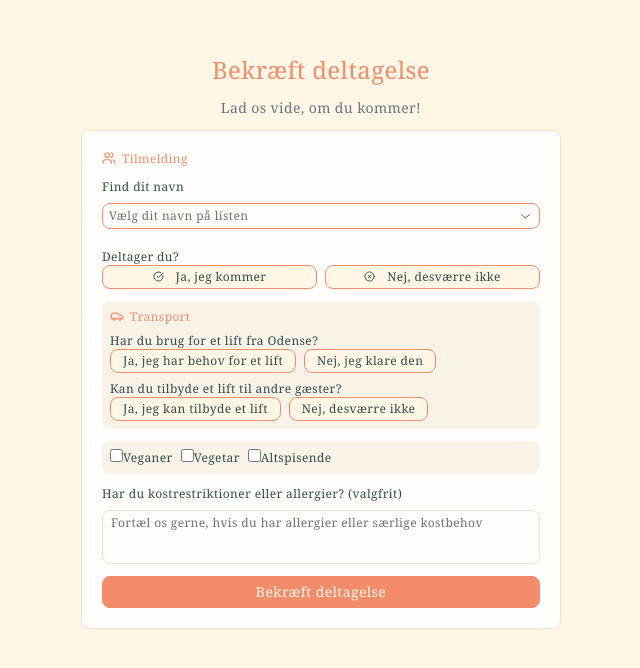
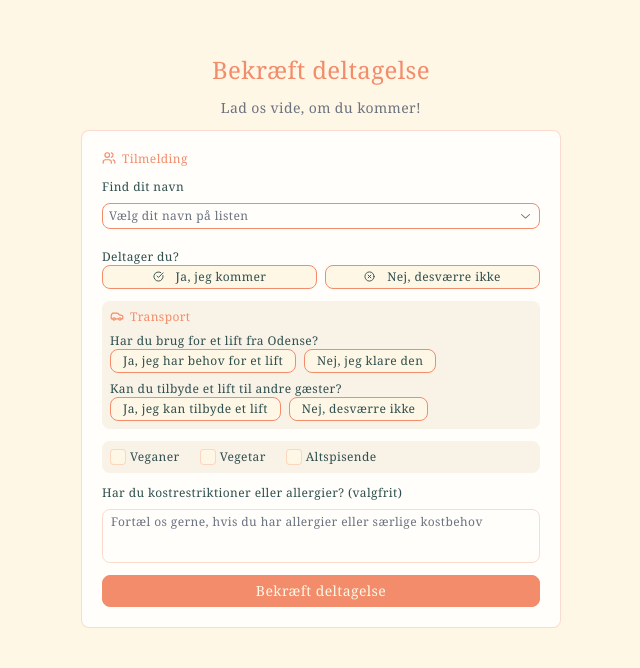
Before and after one commit to KatlaTL/wedding_application, a React (Vite) app: page /location in a window 1280 px wide. Shown: the part 3320-3988 px from the top of the page, without its empty margins (319-959 px from the left). Built offline with nearby package versions, Linux system fonts and the light colour scheme.

Commit message:
added checkbox to invitation

```diff
--- a/package.json
+++ b/package.json
@@ -10,6 +10,7 @@
     "preview": "vite preview"
   },
   "dependencies": {
+    "@radix-ui/react-checkbox": "^1.3.3",
     "@radix-ui/react-icons": "^1.3.2",
     "@radix-ui/react-select": "^2.2.6",
     "@tailwindcss/vite": "^4.1.12",
--- /dev/null
+++ b/src/components/Checkbox.tsx
@@ -0,0 +1,14 @@
+import * as CheckboxPrimitive from "@radix-ui/react-checkbox";
+
+const Checkbox = ({ ...props }: React.ComponentProps<typeof CheckboxPrimitive.Root>) => {
+    return <CheckboxPrimitive.Root {...props} />
+}
+
+const CheckboxIndicator = ({ ...props }: React.ComponentProps<typeof CheckboxPrimitive.Indicator>) => {
+    return <CheckboxPrimitive.Indicator {...props} />
+}
+
+export {
+    Checkbox,
+    CheckboxIndicator
+}
--- a/src/pages/Invitation/Invitation.tsx
+++ b/src/pages/Invitation/Invitation.tsx
@@ -2,11 +2,12 @@ import { Car, CheckCircle, Users, XCircle } from "lucide-react";
 import Section from "../../components/Section"
 import { Select, SelectContent, SelectIcon, SelectItem, SelectPortal, SelectScrollDownButton, SelectScrollUpButton, SelectValue, SelectViewport } from "../../components/Select";
 import { SelectTrigger } from "@radix-ui/react-select";
-import { ChevronDownIcon, ChevronUpIcon } from "@radix-ui/react-icons";
+import { CheckIcon, ChevronDownIcon, ChevronUpIcon } from "@radix-ui/react-icons";
 import Button from "../../components/Button";
 import HeadingWithIcon from "../../components/HeadingWithIcon";
 import ButtonGroup from "./_components/ButtonGroup";
 import Wrapper from "./_components/Wrapper";
+import { Checkbox, CheckboxIndicator } from "../../components/Checkbox";
 
 const Invitation = () => {
 
@@ -73,15 +74,26 @@ const Invitation = () => {
                     </Wrapper>
 
                     <Wrapper className="bg-muted rounded-lg p-2 !flex-row text-xs text-color-text">
-                        {dietaryOptions.map(value => (
-                            <label key="value" >
-                                <input
-                                    className=""
-                                    type="checkbox"
-                                />
-                                {value}
-                            </label>
-                        ))}
+                        <form>
+                            <div className="flex gap-5">
+
+                                {dietaryOptions.map(value =>
+                                    <div className="flex gap-1">
+                                        <Checkbox
+                                            className="flex size-4 items-center justify-center bg-background rounded border-primary outline-none"
+                                            id={value}
+                                        >
+                                            <CheckboxIndicator>
+                                                <CheckIcon className="bg-primary text-background-muted rounded"/>
+                                            </CheckboxIndicator>
+                                        </Checkbox>
+                                        <label>
+                                            {value}
+                                        </label>
+                                    </div>
+                                )}
+                            </div>
+                        </form>
                     </Wrapper>
 
                     <Wrapper>
```
Also changed, not shown: 1 other file (tests, documents, lock files or other folders).
